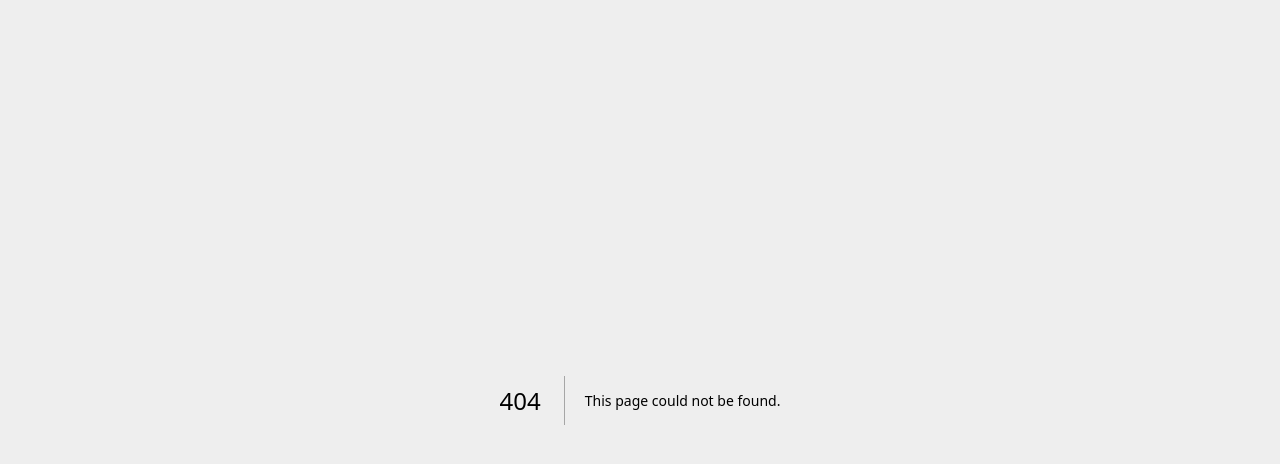
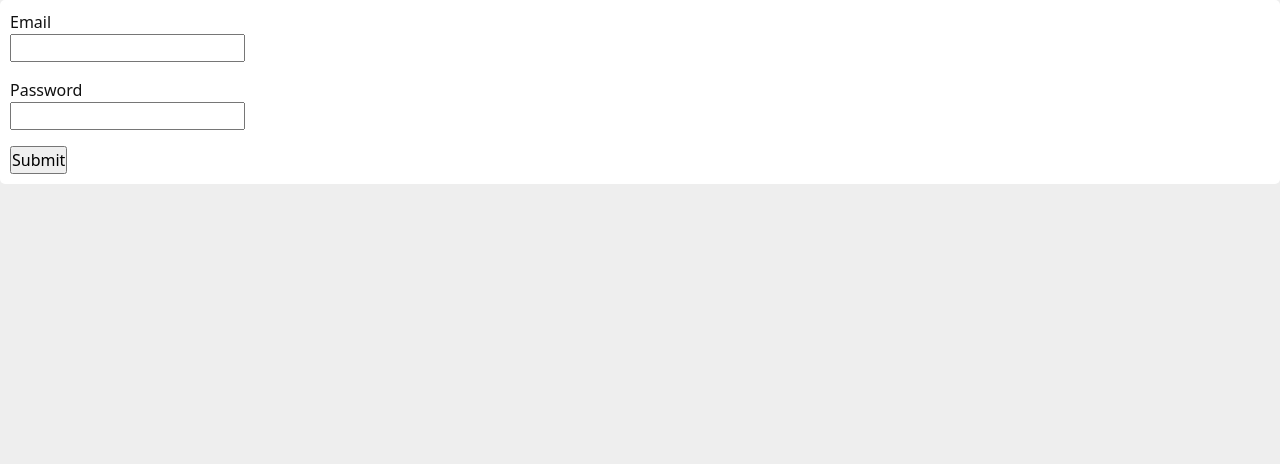
Before and after one commit to Rafael00X/E-Class, a Next.js app: page /login in a window 1280 px wide. Before the commit this address had no page. Shown: the top 464 px of the page. Built offline with nearby package versions, Linux system fonts and the light colour scheme.

Commit message:
Added login function

```diff
--- /dev/null
+++ b/components/Login/LoginForm.tsx
@@ -0,0 +1,59 @@
+import { useState } from "react";
+import InputField from "../UI/InputField";
+
+const URL = "http://localhost:3000/api/login";
+
+const LoginForm = () => {
+  const initialState = {
+    email: "",
+    password: "",
+  };
+  const [values, setValues] = useState(initialState);
+  const [errors, setErrors] = useState(initialState);
+  const onChange = (event: React.ChangeEvent<HTMLInputElement>) => {
+    setValues((prevState) => {
+      return { ...prevState, [event.target.name]: event.target.value };
+    });
+  };
+  const onSubmit = (event: React.FormEvent<HTMLFormElement>) => {
+    event.preventDefault();
+    fetch(URL, {
+      method: "POST",
+      body: JSON.stringify({ email: values.email, password: values.password }),
+    })
+      .then((res) => res.json())
+      .then((data) => {
+        console.log(data);
+      })
+      .catch((err) => {
+        console.log(err);
+        setErrors({
+          email: "Invalid credentials",
+          password: "Invalid credentials",
+        });
+      });
+  };
+  return (
+    <form onSubmit={onSubmit}>
+      <InputField
+        label="Email"
+        name="email"
+        type="email"
+        value={values.email}
+        error={errors.email}
+        onChange={onChange}
+      />
+      <InputField
+        label="Password"
+        name="password"
+        type="password"
+        value={values.password}
+        error={errors.password}
+        onChange={onChange}
+      />
+      <input type="submit" value="Submit" />
+    </form>
+  );
+};
+
+export default LoginForm;
--- /dev/null
+++ b/components/UI/InputField.module.css
@@ -0,0 +1,4 @@
+.error {
+  color: red;
+  font-size: 0.8rem;
+}
--- /dev/null
+++ b/components/UI/InputField.tsx
@@ -0,0 +1,28 @@
+import styles from "./InputField.module.css";
+
+type InputFieldProps = {
+  label: string;
+  name: string;
+  type: string;
+  value: string;
+  error: string;
+  onChange: (event: React.ChangeEvent<HTMLInputElement>) => void;
+};
+
+const InputField = (props: InputFieldProps) => {
+  return (
+    <div>
+      <label htmlFor={props.name}>{props.label}</label>
+      <br />
+      <input
+        type={props.type}
+        name={props.name}
+        value={props.value}
+        onChange={props.onChange}
+      />
+      <p className={styles.error}>{props.error}</p>
+    </div>
+  );
+};
+
+export default InputField;
--- a/package.json
+++ b/package.json
@@ -10,12 +10,14 @@
   },
   "dependencies": {
     "@next/font": "13.1.4",
+    "@types/jsonwebtoken": "^9.0.1",
     "@types/node": "18.11.18",
     "@types/react": "18.0.27",
     "@types/react-dom": "18.0.10",
     "bootstrap": "^5.2.3",
     "eslint": "8.32.0",
     "eslint-config-next": "13.1.4",
+    "jsonwebtoken": "^9.0.0",
     "next": "13.1.4",
     "react": "18.2.0",
     "react-dom": "18.2.0",
--- /dev/null
+++ b/pages/api/login.ts
@@ -0,0 +1,25 @@
+import type { NextApiRequest, NextApiResponse } from "next";
+import jwt from "jsonwebtoken";
+
+type Data = {
+  token: string;
+};
+
+const KEY = "ahdsahdkadadkadksadadkhasdads";
+
+export default function handler(
+  req: NextApiRequest,
+  res: NextApiResponse<Data>
+) {
+  if (!req.body) {
+    res.statusCode = 404;
+    res.end("Error");
+    return;
+  }
+  const { email, password } = req.body;
+  // Check if user exists in db
+  // Then fetch name, id of user and put in jwt
+  const userDetails = { email, password };
+  const token = jwt.sign(userDetails, KEY);
+  res.status(200).json({ token });
+}
--- /dev/null
+++ b/pages/login/index.tsx
@@ -0,0 +1,10 @@
+import LoginForm from "@/components/Login/LoginForm";
+import Card from "@/components/UI/Card";
+
+export default function LoginPage() {
+  return (
+    <Card>
+      <LoginForm />
+    </Card>
+  );
+}
```
Also changed, not shown: 1 other file (tests, documents, lock files or other folders).
